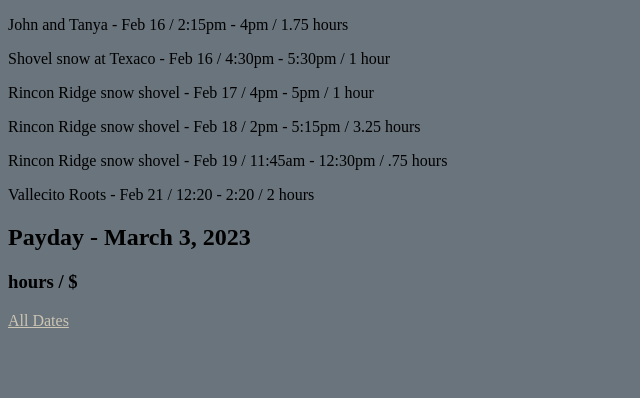
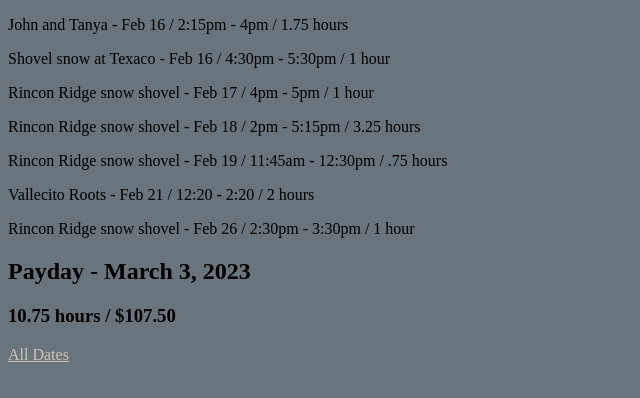
Before and after one commit to GoochMagooch/workHourLogger, a plain HTML site: page q1/feb13-feb26.html in a window 1280 px wide. Shown: the whole page, without its empty margins (0-640 px from the left). Drawn offline with Linux system fonts and the light colour scheme.

Commit message:
Add personal work hour information

```diff
--- a/q1/feb13-feb26.html
+++ b/q1/feb13-feb26.html
@@ -17,9 +17,10 @@
     <p>Rincon Ridge snow shovel - Feb 18 / 2pm - 5:15pm / 3.25 hours</p>
     <p>Rincon Ridge snow shovel - Feb 19 / 11:45am - 12:30pm / .75 hours</p>
     <p>Vallecito Roots - Feb 21 / 12:20 - 2:20 / 2 hours</p>
+    <p>Rincon Ridge snow shovel - Feb 26 / 2:30pm - 3:30pm / 1 hour</p>
 
     <h2>Payday - March 3, 2023</h2>
-    <h3> hours / $</h3>
+    <h3>10.75 hours / $107.50</h3>
 
     <a href="../index.html">All Dates</a>
 
```
